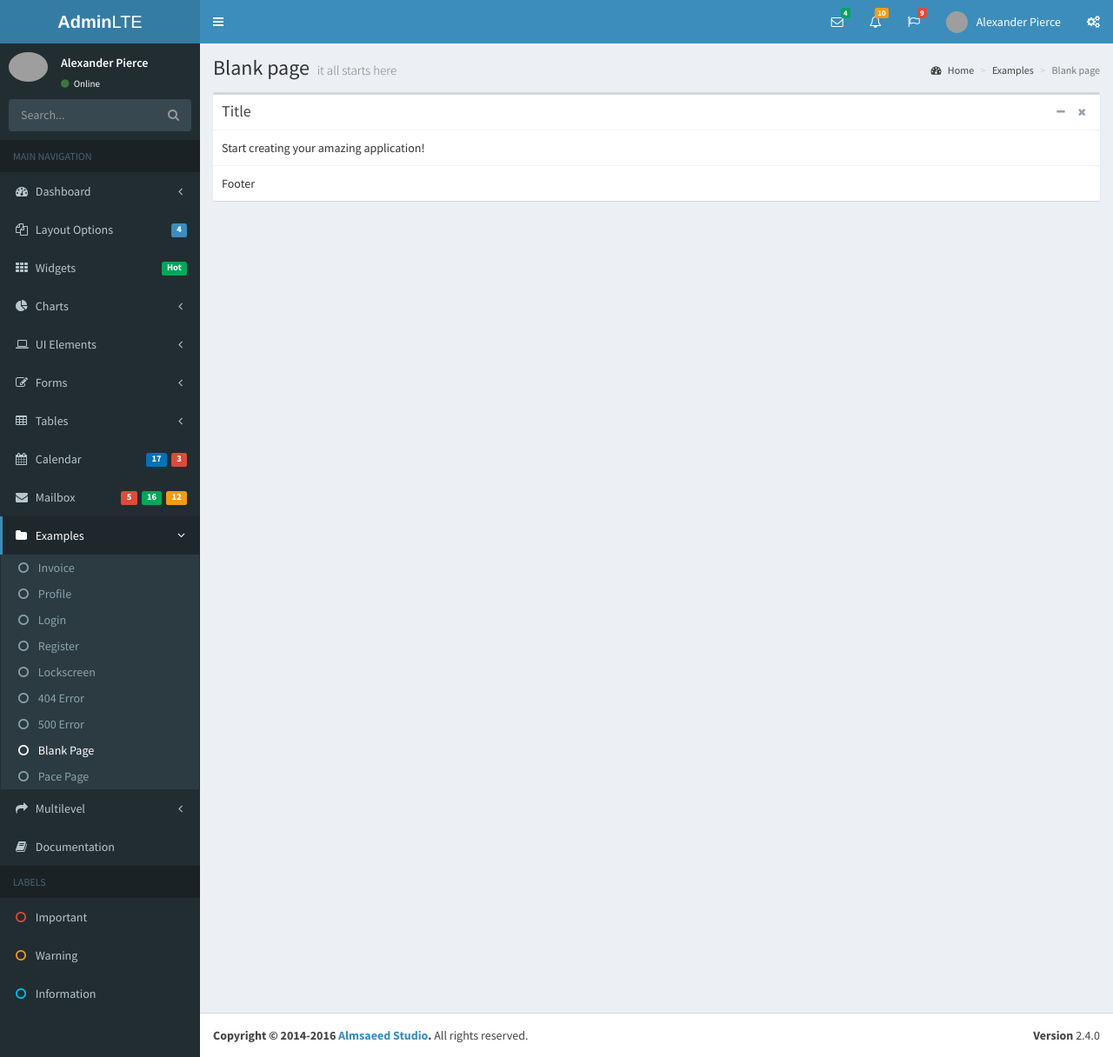
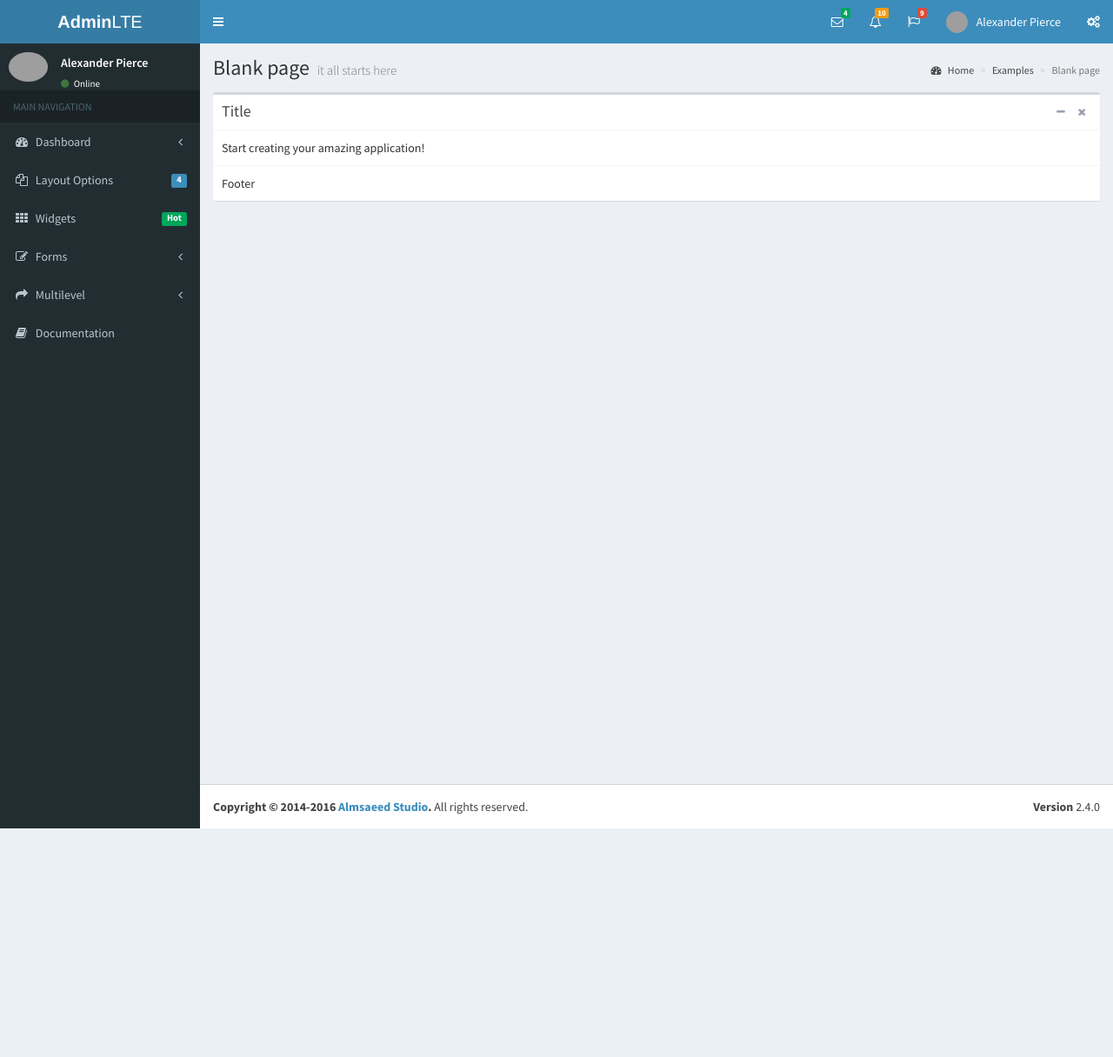
Before and after one commit to elaydg/Internet-Based-Project, a PHP site: page / in a window 1280 px wide. Shown: the whole page at 87% size. After the commit the page ends 953 px from the top, so only its background shows below. Run offline with PHP 8.4, Linux system fonts and the light colour scheme; grey boxes are pictures that could not be loaded.

Commit message:
delete
menülerden eksiltme yapıldı

```diff
--- a/index.php
+++ b/index.php
@@ -81,6 +81,7 @@
               <li class="footer"><a href="#">See All Messages</a></li>
             </ul>
           </li>
+
           <!-- Notifications: style can be found in dropdown.less -->
           <li class="dropdown notifications-menu">
             <a href="#" class="dropdown-toggle" data-toggle="dropdown">
@@ -202,17 +203,8 @@
           <a href="#"><i class="fa fa-circle text-success"></i> Online</a>
         </div>
       </div>
-      <!-- search form -->
-      <form action="#" method="get" class="sidebar-form">
-        <div class="input-group">
-          <input type="text" name="q" class="form-control" placeholder="Search...">
-          <span class="input-group-btn">
-                <button type="submit" name="search" id="search-btn" class="btn btn-flat"><i class="fa fa-search"></i>
-                </button>
-              </span>
-        </div>
-      </form>
-      <!-- /.search form -->
+
+
       <!-- sidebar menu: : style can be found in sidebar.less -->
       <ul class="sidebar-menu" data-widget="tree">
         <li class="header">MAIN NAVIGATION</li>
@@ -251,38 +243,7 @@
             </span>
           </a>
         </li>
-        <li class="treeview">
-          <a href="#">
-            <i class="fa fa-pie-chart"></i>
-            <span>Charts</span>
-            <span class="pull-right-container">
-              <i class="fa fa-angle-left pull-right"></i>
-            </span>
-          </a>
-          <ul class="treeview-menu">
-            <li><a href="charts/chartjs.html"><i class="fa fa-circle-o"></i> ChartJS</a></li>
-            <li><a href="charts/morris.html"><i class="fa fa-circle-o"></i> Morris</a></li>
-            <li><a href="charts/flot.html"><i class="fa fa-circle-o"></i> Flot</a></li>
-            <li><a href="charts/inline.html"><i class="fa fa-circle-o"></i> Inline charts</a></li>
-          </ul>
-        </li>
-        <li class="treeview">
-          <a href="#">
-            <i class="fa fa-laptop"></i>
-            <span>UI Elements</span>
-            <span class="pull-right-container">
-              <i class="fa fa-angle-left pull-right"></i>
-            </span>
-          </a>
-          <ul class="treeview-menu">
-            <li><a href="UI/general.html"><i class="fa fa-circle-o"></i> General</a></li>
-            <li><a href="UI/icons.html"><i class="fa fa-circle-o"></i> Icons</a></li>
-            <li><a href="UI/buttons.html"><i class="fa fa-circle-o"></i> Buttons</a></li>
-            <li><a href="UI/sliders.html"><i class="fa fa-circle-o"></i> Sliders</a></li>
-            <li><a href="UI/timeline.html"><i class="fa fa-circle-o"></i> Timeline</a></li>
-            <li><a href="UI/modals.html"><i class="fa fa-circle-o"></i> Modals</a></li>
-          </ul>
-        </li>
+
         <li class="treeview">
           <a href="#">
             <i class="fa fa-edit"></i> <span>Forms</span>
@@ -296,56 +257,9 @@
             <li><a href="forms/editors.html"><i class="fa fa-circle-o"></i> Editors</a></li>
           </ul>
         </li>
-        <li class="treeview">
-          <a href="#">
-            <i class="fa fa-table"></i> <span>Tables</span>
-            <span class="pull-right-container">
-              <i class="fa fa-angle-left pull-right"></i>
-            </span>
-          </a>
-          <ul class="treeview-menu">
-            <li><a href="tables/simple.html"><i class="fa fa-circle-o"></i> Simple tables</a></li>
-            <li><a href="tables/data.html"><i class="fa fa-circle-o"></i> Data tables</a></li>
-          </ul>
+
         </li>
-        <li>
-          <a href="calendar.html">
-            <i class="fa fa-calendar"></i> <span>Calendar</span>
-            <span class="pull-right-container">
-              <small class="label pull-right bg-red">3</small>
-              <small class="label pull-right bg-blue">17</small>
-            </span>
-          </a>
-        </li>
-        <li>
-          <a href="mailbox/mailbox.html">
-            <i class="fa fa-envelope"></i> <span>Mailbox</span>
-            <span class="pull-right-container">
-              <small class="label pull-right bg-yellow">12</small>
-              <small class="label pull-right bg-green">16</small>
-              <small class="label pull-right bg-red">5</small>
-            </span>
-          </a>
-        </li>
-        <li class="treeview active">
-          <a href="#">
-            <i class="fa fa-folder"></i> <span>Examples</span>
-            <span class="pull-right-container">
-              <i class="fa fa-angle-left pull-right"></i>
-            </span>
-          </a>
-          <ul class="treeview-menu">
-            <li><a href="invoice.html"><i class="fa fa-circle-o"></i> Invoice</a></li>
-            <li><a href="profile.html"><i class="fa fa-circle-o"></i> Profile</a></li>
-            <li><a href="login.html"><i class="fa fa-circle-o"></i> Login</a></li>
-            <li><a href="register.html"><i class="fa fa-circle-o"></i> Register</a></li>
-            <li><a href="lockscreen.html"><i class="fa fa-circle-o"></i> Lockscreen</a></li>
-            <li><a href="404.html"><i class="fa fa-circle-o"></i> 404 Error</a></li>
-            <li><a href="500.html"><i class="fa fa-circle-o"></i> 500 Error</a></li>
-            <li class="active"><a href="blank.html"><i class="fa fa-circle-o"></i> Blank Page</a></li>
-            <li><a href="pace.html"><i class="fa fa-circle-o"></i> Pace Page</a></li>
-          </ul>
-        </li>
+
         <li class="treeview">
           <a href="#">
             <i class="fa fa-share"></i> <span>Multilevel</span>
@@ -380,10 +294,6 @@
           </ul>
         </li>
         <li><a href="https://adminlte.io/docs"><i class="fa fa-book"></i> <span>Documentation</span></a></li>
-        <li class="header">LABELS</li>
-        <li><a href="#"><i class="fa fa-circle-o text-red"></i> <span>Important</span></a></li>
-        <li><a href="#"><i class="fa fa-circle-o text-yellow"></i> <span>Warning</span></a></li>
-        <li><a href="#"><i class="fa fa-circle-o text-aqua"></i> <span>Information</span></a></li>
       </ul>
     </section>
     <!-- /.sidebar -->
```
